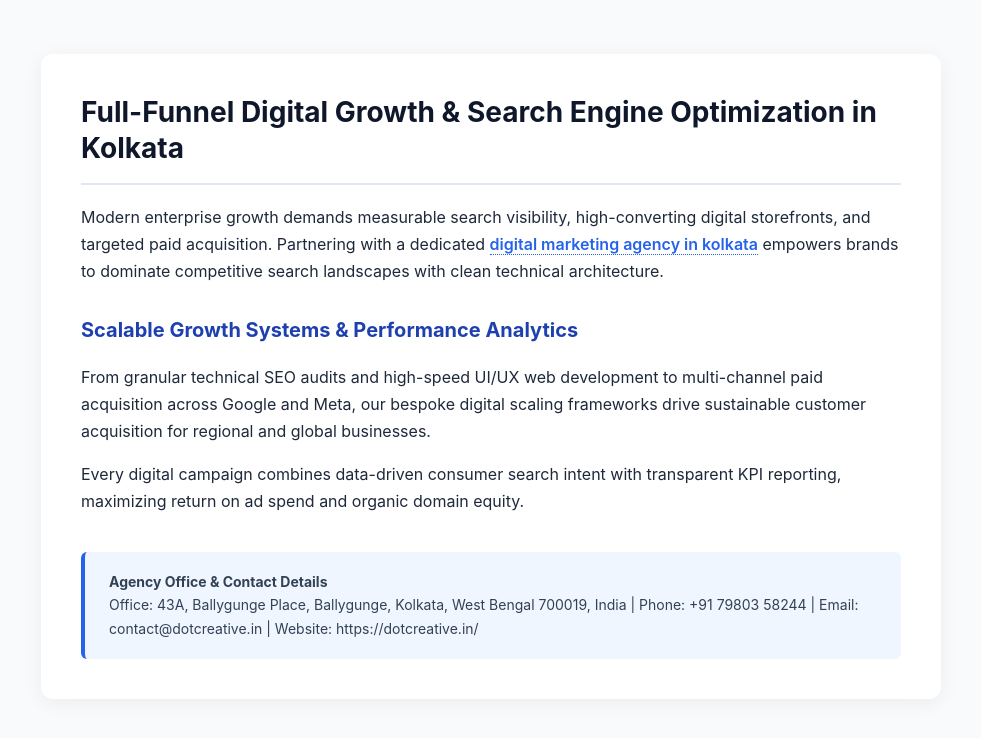
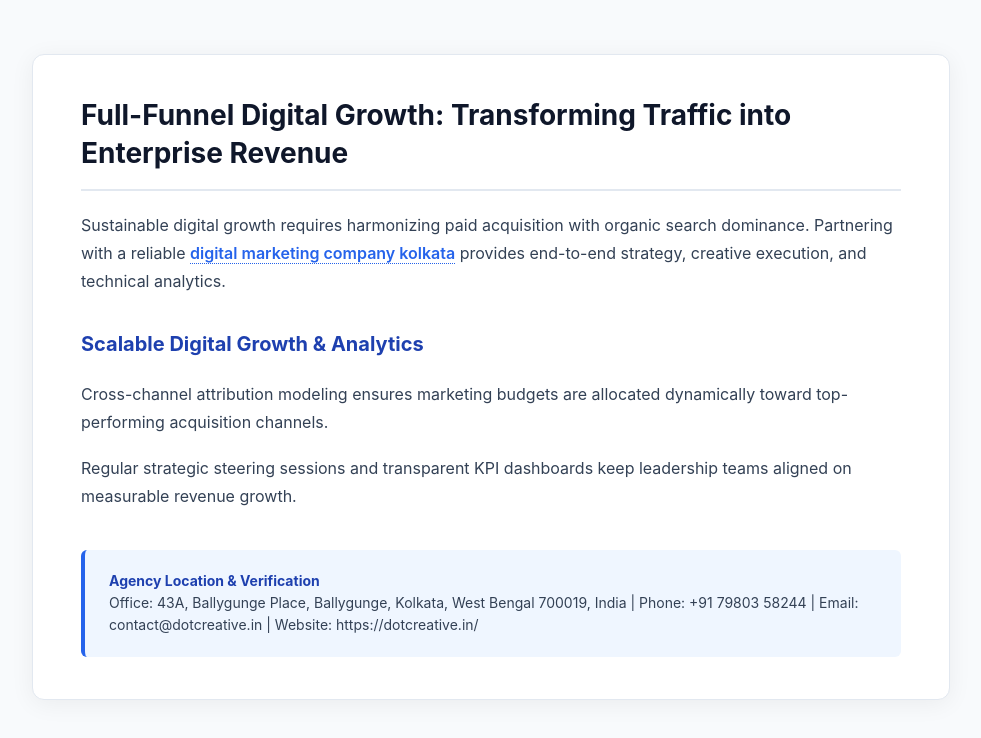
Before and after one commit to 1ranksseo/dot-creative-kolkata-seo, a plain HTML site: page index.html in a window 1280 px wide. Shown: the whole page, without its empty margins (149-1130 px from the left). Drawn offline with Linux system fonts and the light colour scheme.

Commit message:
Update index.html for Dot Creative

```diff
--- a/index.html
+++ b/index.html
@@ -3,29 +3,81 @@
 <head>
 <meta charset="UTF-8">
 <meta name="viewport" content="width=device-width, initial-scale=1.0">
-<title>Digital Marketing, SEO, and Web Design in Kolkata | Dot Creative</title>
+<title>Full-Funnel Digital Growth: Transforming Traffic into Enterprise Revenue</title>
 <style>
-body { font-family: -apple-system, BlinkMacSystemFont, 'Segoe UI', Roboto, Helvetica, Arial, sans-serif; line-height: 1.7; color: #1e293b; background: #f8fafc; margin: 0; padding: 24px; }
-.container { max-width: 820px; margin: 30px auto; background: #ffffff; padding: 40px; border-radius: 12px; box-shadow: 0 4px 20px rgba(0,0,0,0.06); }
-h1 { color: #0f172a; font-size: 28px; line-height: 1.3; margin-top: 0; border-bottom: 2px solid #e2e8f0; padding-bottom: 16px; }
-h2 { color: #1e40af; font-size: 20px; margin-top: 28px; }
-p { margin: 16px 0; font-size: 16px; }
-a { color: #2563eb; text-decoration: none; font-weight: 600; border-bottom: 1px dotted #2563eb; }
-a:hover { text-decoration: underline; color: #1d4ed8; }
-.nap-box { background: #eff6ff; border-left: 4px solid #2563eb; padding: 18px 24px; border-radius: 6px; margin-top: 36px; font-size: 14px; color: #334155; }
+body {
+    font-family: -apple-system, BlinkMacSystemFont, 'Segoe UI', Roboto, Helvetica, Arial, sans-serif;
+    line-height: 1.75;
+    color: #1e293b;
+    background-color: #f8fafc;
+    margin: 0;
+    padding: 24px;
+}
+.article-card {
+    max-width: 820px;
+    margin: 30px auto;
+    background: #ffffff;
+    padding: 42px 48px;
+    border-radius: 12px;
+    box-shadow: 0 4px 24px rgba(0,0,0,0.06);
+    border: 1px solid #e2e8f0;
+}
+h1 {
+    color: #0f172a;
+    font-size: 28px;
+    line-height: 1.35;
+    margin-top: 0;
+    margin-bottom: 20px;
+    border-bottom: 2px solid #e2e8f0;
+    padding-bottom: 16px;
+}
+h2 {
+    color: #1e40af;
+    font-size: 20px;
+    margin-top: 32px;
+    margin-bottom: 14px;
+}
+p {
+    font-size: 16px;
+    color: #334155;
+    margin: 18px 0;
+}
+a {
+    color: #2563eb;
+    text-decoration: none;
+    font-weight: 600;
+    border-bottom: 1px dotted #2563eb;
+}
+a:hover {
+    color: #1d4ed8;
+    text-decoration: underline;
+}
+.nap-footer {
+    margin-top: 40px;
+    padding: 20px 24px;
+    background-color: #eff6ff;
+    border-left: 4px solid #2563eb;
+    border-radius: 6px;
+    font-size: 14px;
+    color: #334155;
+    line-height: 1.6;
+}
+.nap-footer strong {
+    color: #1e40af;
+}
 </style>
 </head>
 <body>
-<div class="container">
-<h1>Full-Funnel Digital Growth & Search Engine Optimization in Kolkata</h1>
-<p>Modern enterprise growth demands measurable search visibility, high-converting digital storefronts, and targeted paid acquisition. Partnering with a dedicated <a href="https://dotcreative.in/">digital marketing agency in kolkata</a> empowers brands to dominate competitive search landscapes with clean technical architecture.</p>
-<h2>Scalable Growth Systems & Performance Analytics</h2>
-<p>From granular technical SEO audits and high-speed UI/UX web development to multi-channel paid acquisition across Google and Meta, our bespoke digital scaling frameworks drive sustainable customer acquisition for regional and global businesses.</p>
-<p>Every digital campaign combines data-driven consumer search intent with transparent KPI reporting, maximizing return on ad spend and organic domain equity.</p>
-<div class="nap-box">
-<strong>Agency Office & Contact Details</strong><br>
-Office: 43A, Ballygunge Place, Ballygunge, Kolkata, West Bengal 700019, India | Phone: +91 79803 58244 | Email: contact@dotcreative.in | Website: https://dotcreative.in/
-</div>
-</div>
+<article class="article-card">
+    <h1>Full-Funnel Digital Growth: Transforming Traffic into Enterprise Revenue</h1>
+    <p>Sustainable digital growth requires harmonizing paid acquisition with organic search dominance. Partnering with a reliable <a href="https://dotcreative.in/">digital marketing company kolkata</a> provides end-to-end strategy, creative execution, and technical analytics.</p>
+    <h2>Scalable Digital Growth & Analytics</h2>
+    <p>Cross-channel attribution modeling ensures marketing budgets are allocated dynamically toward top-performing acquisition channels.</p>
+    <p>Regular strategic steering sessions and transparent KPI dashboards keep leadership teams aligned on measurable revenue growth.</p>
+    <footer class="nap-footer">
+        <strong>Agency Location & Verification</strong><br>
+        Office: 43A, Ballygunge Place, Ballygunge, Kolkata, West Bengal 700019, India | Phone: +91 79803 58244 | Email: contact@dotcreative.in | Website: https://dotcreative.in/
+    </footer>
+</article>
 </body>
 </html>
```
